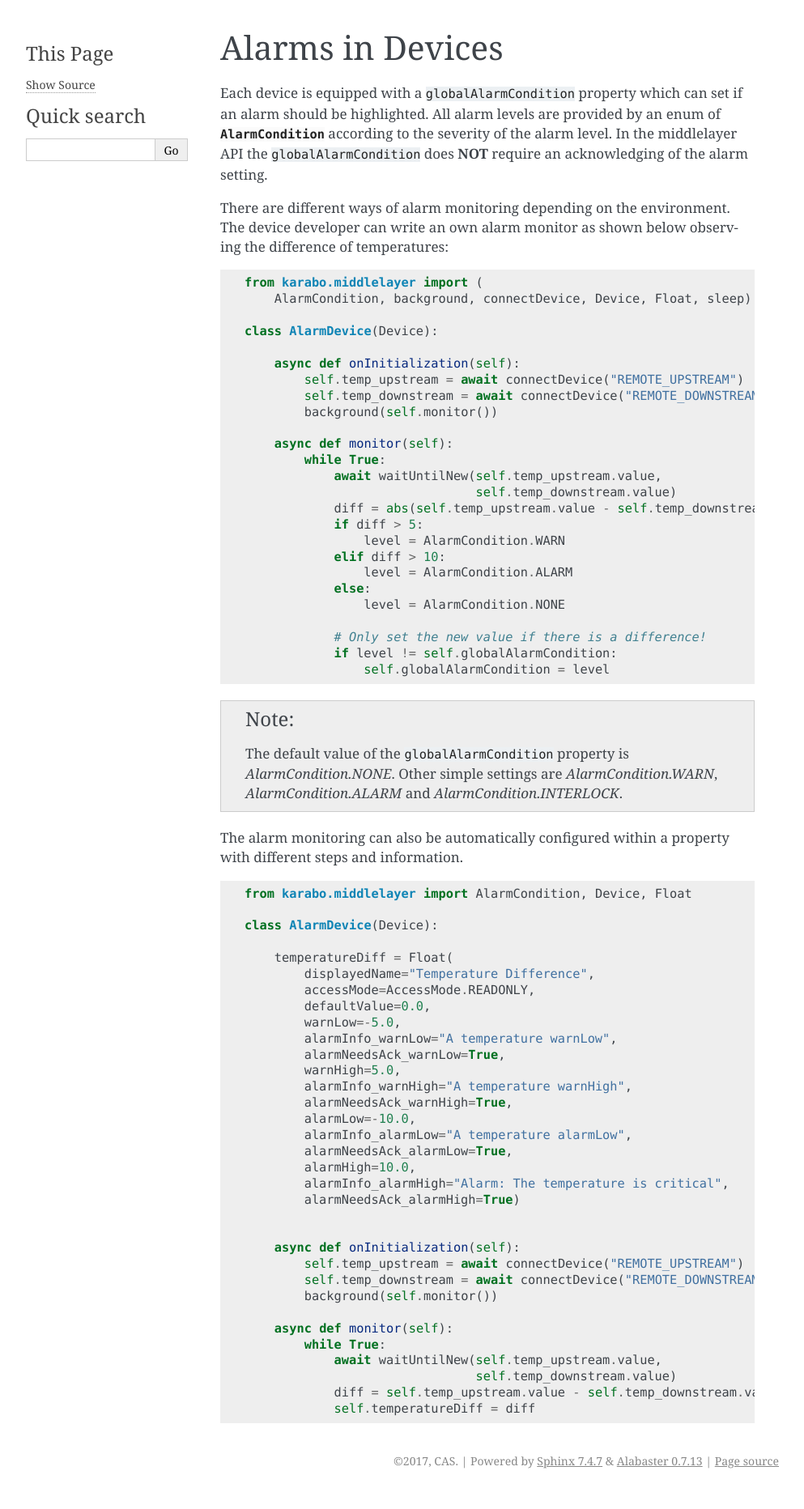
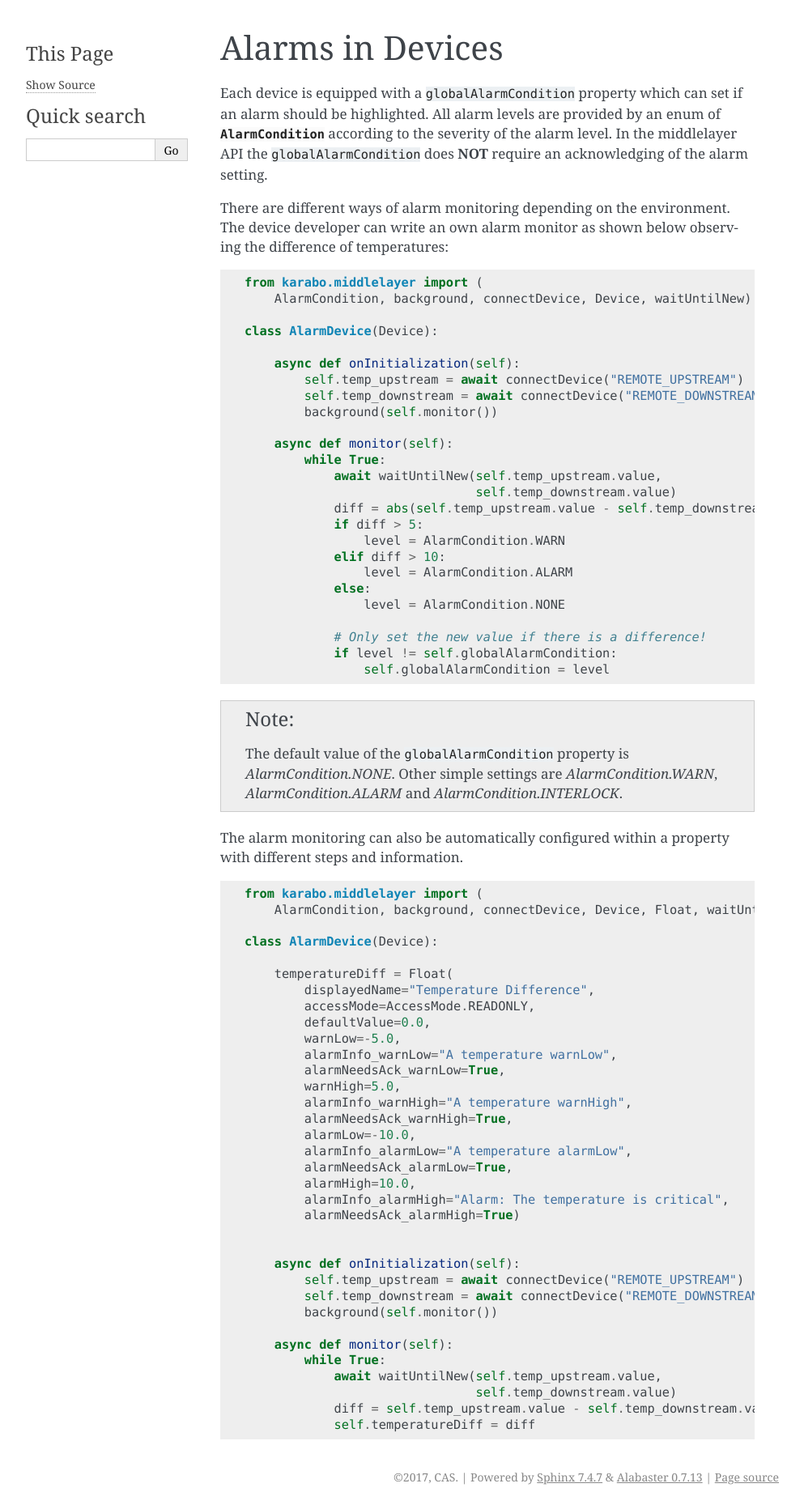
Before and after one commit to European-XFEL/howToMiddlelayer, a Sphinx documentation site: the page built from source/chap3/alarms.rst, in a window 1280 px wide. Shown: the whole page at 81% size, without its empty margins (148-1141 px from the left). Built offline with Sphinx 7.4.7, drawn with Linux system fonts in a browser that asks for light colours.

Commit message:
Checking imports

```diff
--- a/source/chap3/alarms.rst
+++ b/source/chap3/alarms.rst
@@ -16,7 +16,7 @@ difference of temperatures:
 .. code-block:: Python
 
     from karabo.middlelayer import (
-        AlarmCondition, background, connectDevice, Device, Float, sleep)
+        AlarmCondition, background, connectDevice, Device, waitUntilNew)
 
     class AlarmDevice(Device):
 
@@ -53,7 +53,8 @@ different steps and information.
 
 .. code-block:: Python
 
-    from karabo.middlelayer import AlarmCondition, Device, Float
+    from karabo.middlelayer import (
+        AlarmCondition, background, connectDevice, Device, Float, waitUntilNew)
 
     class AlarmDevice(Device):
 
```
